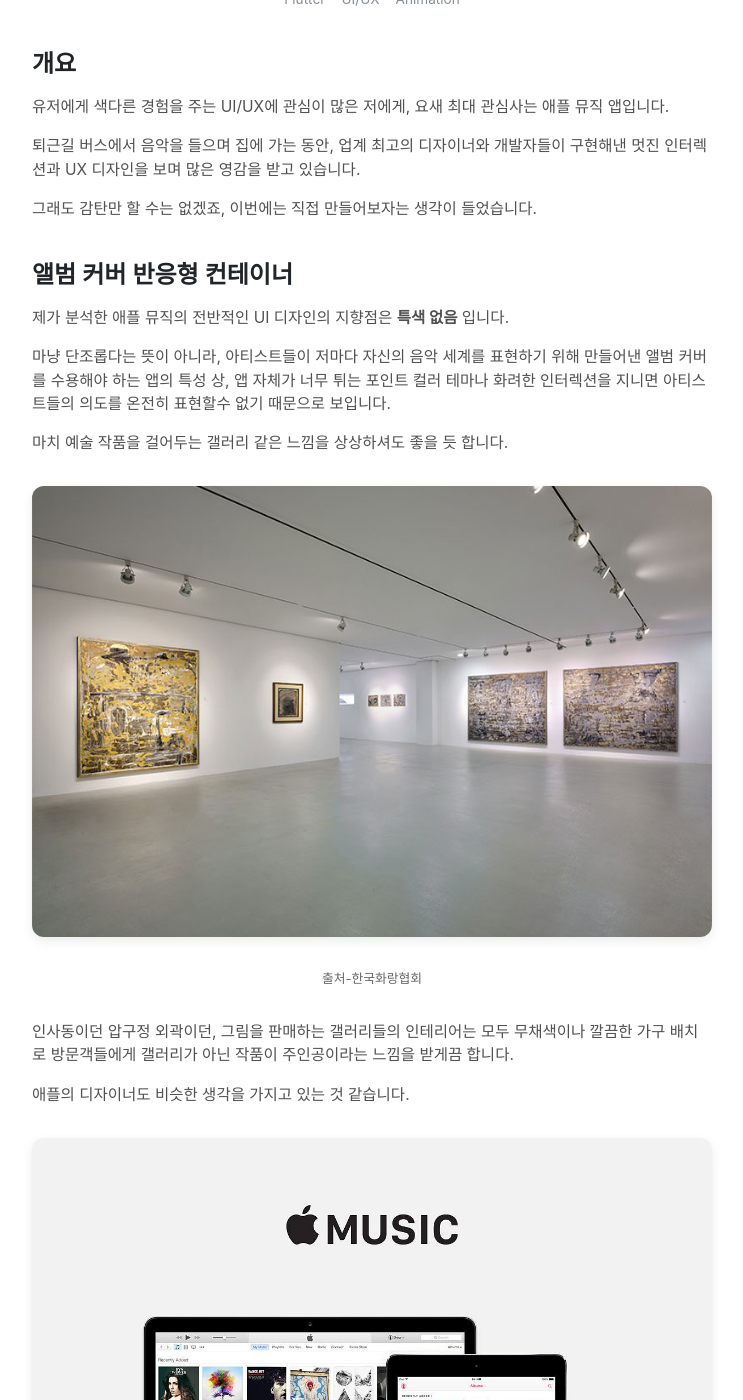
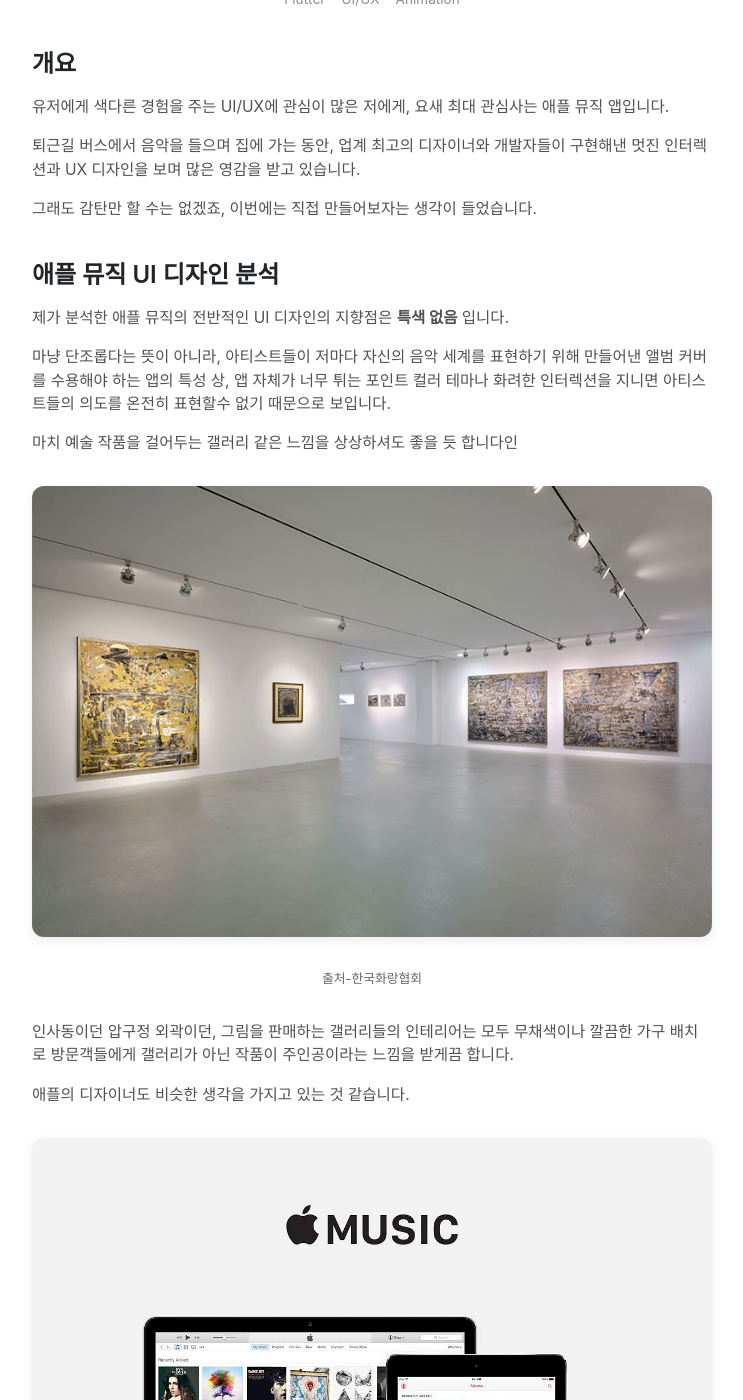
Before and after one commit to dc143cDev/dc143cDev.github.io, a Jekyll site: the page built from _posts/2025-02-18-color-responsible-splash.md, in a window 1280 px wide and 1400 px high, scrolled down 416 px. Shown: the whole window, without its empty margins (268-1011 px from the left). Built offline with Jekyll 4.4.1, drawn with Linux system fonts in a browser that asks for light colours; some web fonts are replaced; some of the changed text lies outside the part shown.

Commit message:
Update 2025-02-18-color-responsible-splash.md

```diff
--- a/_posts/2025-02-18-color-responsible-splash.md
+++ b/_posts/2025-02-18-color-responsible-splash.md
@@ -15,13 +15,13 @@
 
 그래도 감탄만 할 수는 없겠죠, 이번에는 직접 만들어보자는 생각이 들었습니다.
 
-## 앨범 커버 반응형 컨테이너
+## 애플 뮤직 UI 디자인 분석
 
 제가 분석한 애플 뮤직의 전반적인 UI 디자인의 지향점은 **특색 없음** 입니다.
 
 마냥 단조롭다는 뜻이 아니라, 아티스트들이 저마다 자신의 음악 세계를 표현하기 위해 만들어낸 앨범 커버를 수용해야 하는 앱의 특성 상, 앱 자체가 너무 튀는 포인트 컬러 테마나 화려한 인터렉션을 지니면 아티스트들의 의도를 온전히 표현할수 없기 때문으로 보입니다.
 
-마치 예술 작품을 걸어두는 갤러리 같은 느낌을 상상하셔도 좋을 듯 합니다.
+마치 예술 작품을 걸어두는 갤러리 같은 느낌을 상상하셔도 좋을 듯 합니다인
 
 <figure>
   <img src="/assets/images/post-250218-01.jpg" alt="인사동 갤러리" class="screenshot">
@@ -39,3 +39,10 @@
 </figure>
 
 애플 뮤직의 UI 테마 역시 아티스트들의 앨범 커버가 돋보이기 위해 화이트/블랙의 모던한 컬러를 기반으로, 거기에 최대한 화려함을 덜어낸 미니멀 디자인을 보여줍니다.
+
+하지만, 마냥 미니멀하기만 하면 앱이 너무 심심해보이거나, 오히려 아티스트들의 앨범 커버가 돋보이지 않을 수 있습니다.
+
+
+## 앨범 커버 반응형 컨테이너
+
+이에 애플이 제안한 해결 방법은 아래와 같습니다.
```
